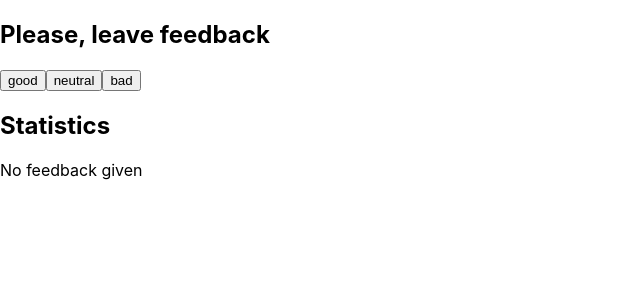
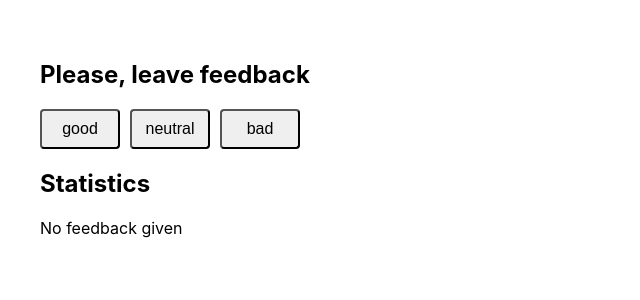
Before and after one commit to Anastasiia-Yarmilko/goit-react1-hw-02-feedback, a React (Create React App) app: page / in a window 1280 px wide. Shown: the top 300 px of the page, without its empty margins (0-640 px from the left). Built offline with nearby package versions, Linux system fonts and the light colour scheme.

Commit message:
Adds styles

```diff
--- a/src/App.css
+++ b/src/App.css
@@ -36,3 +36,20 @@
     transform: rotate(360deg);
   }
 }
+
+button {
+  margin-right: 10px;
+  width: 80px;
+  height: 40px;
+  border-radius: 4px;
+  font-size: 16px;
+}
+
+button:hover {
+  background-color: #083b49;
+  color: antiquewhite;
+}
+
+div {
+  margin-bottom: 10px;
+}
--- a/src/index.css
+++ b/src/index.css
@@ -1,13 +1,12 @@
 body {
   margin: 0;
-  font-family: -apple-system, BlinkMacSystemFont, 'Segoe UI', 'Roboto', 'Oxygen',
-    'Ubuntu', 'Cantarell', 'Fira Sans', 'Droid Sans', 'Helvetica Neue',
-    sans-serif;
+  padding: 40px;
+  font-family: -apple-system, BlinkMacSystemFont, 'Segoe UI', 'Roboto', 'Oxygen', 'Ubuntu',
+    'Cantarell', 'Fira Sans', 'Droid Sans', 'Helvetica Neue', sans-serif;
   -webkit-font-smoothing: antialiased;
   -moz-osx-font-smoothing: grayscale;
 }
 
 code {
-  font-family: source-code-pro, Menlo, Monaco, Consolas, 'Courier New',
-    monospace;
+  font-family: source-code-pro, Menlo, Monaco, Consolas, 'Courier New', monospace;
 }
```
